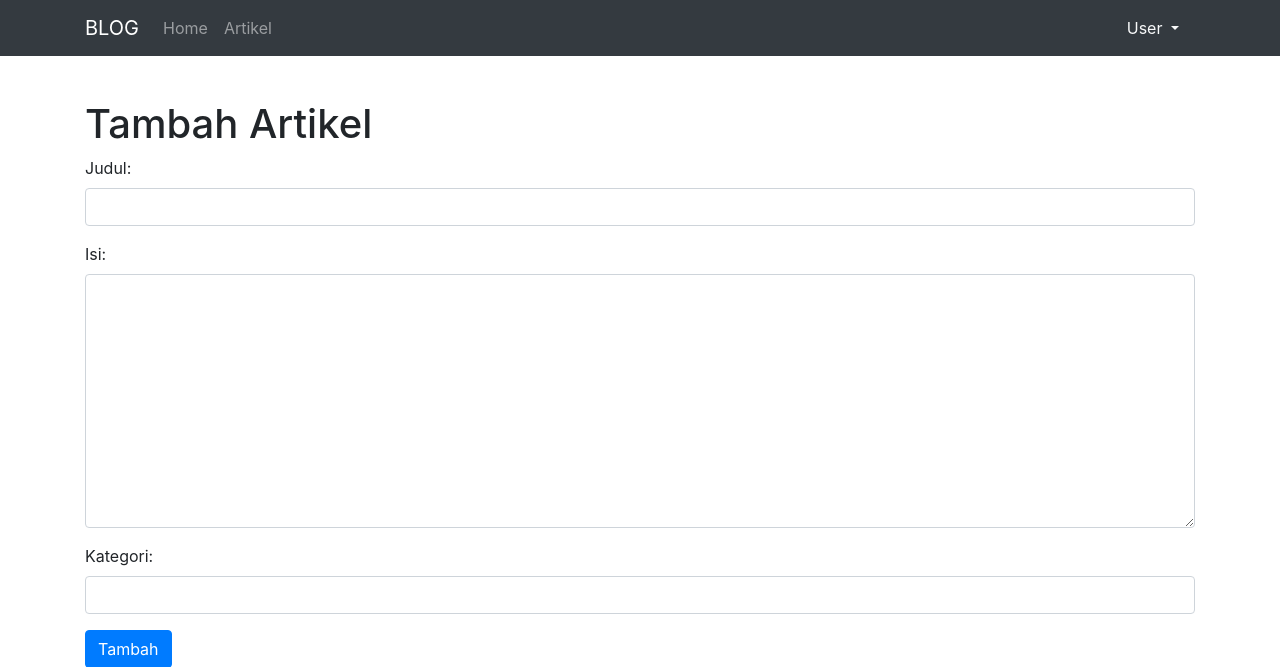
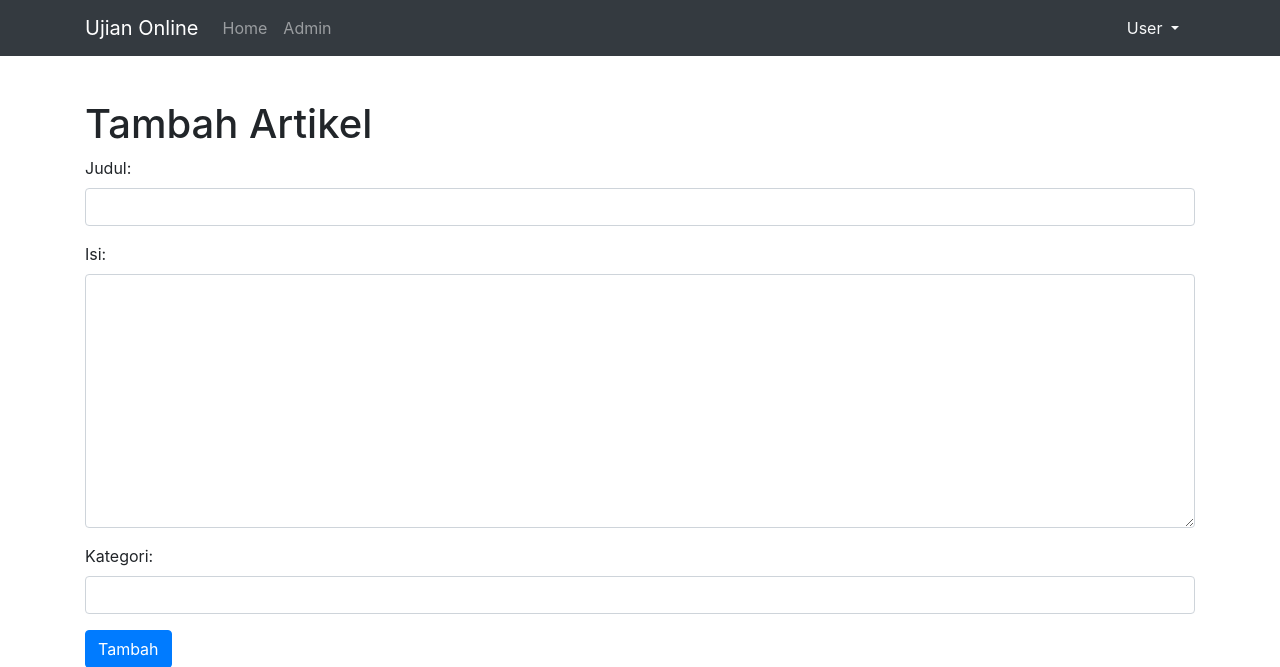
Before and after one commit to khudzu/blog, a Django app: a page that uses templates/snippets/navbar.html in a window 1280 px wide. Shown: the top 667 px of the page. Run offline with Django 3.2, Linux system fonts and the light colour scheme; some libraries are stand-ins or nearby versions.

Commit message:
Update navbar.html

```diff
--- a/templates/snippets/navbar.html
+++ b/templates/snippets/navbar.html
@@ -1,6 +1,6 @@
 <nav class="navbar fixed-top navbar-expand-lg navbar-dark bg-dark">
   <div class="container">
-	  <a class="navbar-brand" href="{% url 'home' %}">BLOG</a>
+	  <a class="navbar-brand" href="{% url 'home' %}">Ujian Online</a>
 	  <button class="navbar-toggler" type="button" data-toggle="collapse" data-target="#navbarNavDropdown" aria-controls="navbarNavDropdown" aria-expanded="false" aria-label="Toggle navigation">
 	    <span class="navbar-toggler-icon"></span>
 	  </button>
@@ -10,7 +10,7 @@
 	        <a class="nav-link" href="{% url 'home' %}">Home</a>
 	      </li>
 	      <li class="nav-item">
-	        <a class="nav-link" href="{% url 'artikel:list' 1 %}">Artikel</a>
+	        <a class="nav-link" href="{% url 'artikel:list' 1 %}">Admin</a>
 	      </li>
 	    </ul>
 	    <div class="nav-item dropdown ml-auto">
@@ -18,8 +18,8 @@
 	          User
 	        </a>
 	        <div class="dropdown-menu" aria-labelledby="navbarDropdownMenuLink">
-	          <a class="dropdown-item" href="{% url 'artikel:create' %}">Tambah artikel</a>
-	          <a class="dropdown-item" href="{% url 'artikel:manage' %}">Manage artikel</a>
+	          <a class="dropdown-item" href="{% url 'artikel:create' %}">Registrasi</a>
+	          <a class="dropdown-item" href="{% url 'artikel:manage' %}">Edit Data</a>
 
 	        </div>
 	    </div>
```
